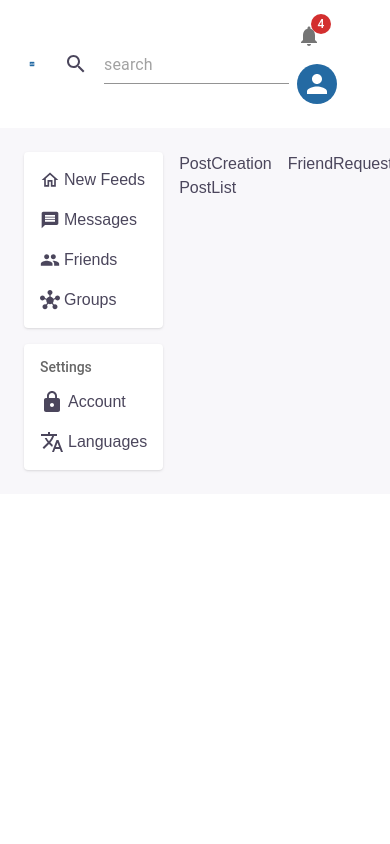
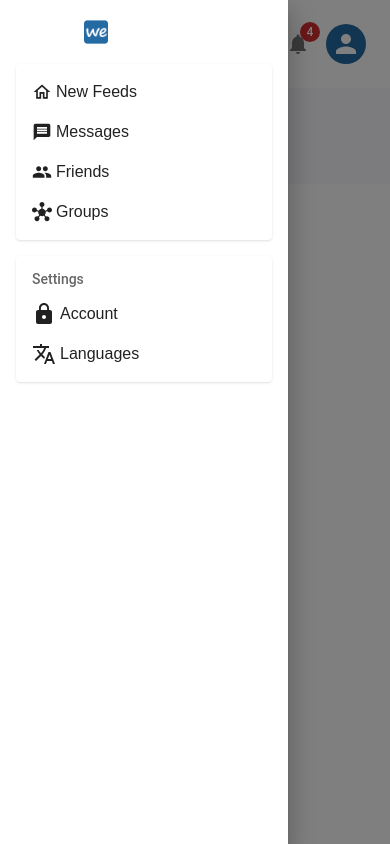
Before and after one commit to lqtnghia/Social-network, a React (Vite) app: page / in a window 390 px wide. Built offline with nearby package versions, Linux system fonts and the light colour scheme; no server answers.

Commit message:
sidebar mobile

```diff
--- a/src/components/Header.jsx
+++ b/src/components/Header.jsx
@@ -1,6 +1,11 @@
 import { useLogout } from '@hooks/useLogout';
 import { useUserInfo } from '@hooks/useUserInfo';
-import { AccountCircle, Notifications, Search } from '@mui/icons-material';
+import {
+  AccountCircle,
+  Notifications,
+  Search,
+  Menu as MenuIcon,
+} from '@mui/icons-material';
 import {
   AppBar,
   Avatar,
@@ -10,13 +15,21 @@ import {
   MenuItem,
   TextField,
   Toolbar,
+  useMediaQuery,
+  useTheme,
 } from '@mui/material';
+import { toggleDrawer } from '@redux/slices/settingsSlice';
 import React, { useState } from 'react';
+import { useDispatch } from 'react-redux';
+import { Link } from 'react-router-dom';
 
 const Header = () => {
   const [anchorEl, setAnchorEl] = useState(null);
   const userInfo = useUserInfo();
   const { logOut } = useLogout();
+  const theme = useTheme();
+  const isMobile = useMediaQuery(theme.breakpoints.down('sm'));
+  const dispatch = useDispatch();
 
   const handleCloseMenu = () => {
     setAnchorEl(null);
@@ -48,8 +61,15 @@ const Header = () => {
     <div>
       <AppBar color="white" position="static" className="!py-4">
         <Toolbar className="!min-h-fit justify-between">
+          {isMobile ? (
+            <IconButton onClick={() => dispatch(toggleDrawer())}>
+              <MenuIcon />
+            </IconButton>
+          ) : (
             <div className="flex items-center gap-4">
+              <Link to="/">
                 <img src="/Logo.png" className="h-8 w-8" />
+              </Link>
               <div className="flex items-center gap-4">
                 <Search />
                 <TextField
@@ -61,11 +81,18 @@ const Header = () => {
                     input: { className: 'h-10 px-3 py-2' },
                     htmlInput: { className: '!p-0' },
                   }}
+                  sx={{
+                    '.MuiInputBase-root::before': {
+                      display: 'none',
+                    },
+                  }}
                 />
               </div>
             </div>
+          )}
           <div>
             <IconButton size="medium">
+              {isMobile && <Search />}
               <Badge badgeContent={4} color="error">
                 <Notifications />
               </Badge>
--- a/src/components/Sidebar.jsx
+++ b/src/components/Sidebar.jsx
@@ -6,15 +6,23 @@ import {
   People,
   Translate,
 } from '@mui/icons-material';
-import { List, ListSubheader } from '@mui/material';
+import {
+  Drawer,
+  List,
+  ListSubheader,
+  useMediaQuery,
+  useTheme,
+} from '@mui/material';
+import { toggleDrawer } from '@redux/slices/settingsSlice';
 import React from 'react';
+import { useDispatch, useSelector } from 'react-redux';
 import { Link } from 'react-router-dom';
 
 // const ListStyled = styled(List)`
 // padding: 16px 12px
 // border-radius: 4px`;
 
-const Sidebar = () => {
+const SidebarContent = () => {
   return (
     <div className="flex w-64 flex-col gap-4">
       <List className="flex flex-col gap-4 rounded-sm bg-white !p-4 shadow">
@@ -48,4 +56,30 @@ const Sidebar = () => {
   );
 };
 
+const Sidebar = () => {
+  const theme = useTheme();
+  const isMobile = useMediaQuery(theme.breakpoints.down('sm'));
+  const isShowDrawer = useSelector((store) => store.settings.isShowDrawer);
+  const dispatch = useDispatch();
+
+  console.log('isMobile:', isMobile, 'isShowDrawer:', isShowDrawer);
+
+  return isMobile ? (
+    <Drawer
+      open={isShowDrawer}
+      onClose={() => dispatch(toggleDrawer())}
+      classes={{ paper: '!p-4 !bg-dark-200 flex flex-col gap-4' }}
+    >
+      <div>
+        <Link to="/">
+          <img src="/Logo.png" className="h-8 w-40" />
+        </Link>
+      </div>
+      <SidebarContent />
+    </Drawer>
+  ) : (
+    <SidebarContent />
+  );
+};
+
 export default Sidebar;
--- a/src/pages/HomePage.jsx
+++ b/src/pages/HomePage.jsx
@@ -11,7 +11,7 @@ function HomePage() {
         <PostCreation />
         <PostList />
       </div>
-      <div className="w-64">
+      <div className="hidden w-64 sm:block">
         <FriendRequest />
       </div>
     </div>
--- /dev/null
+++ b/src/redux/slices/settingsSlice.js
@@ -0,0 +1,18 @@
+import { createSlice } from '@reduxjs/toolkit';
+
+const initialState = {
+  isShowDrawer: true,
+};
+
+export const settingsSlice = createSlice({
+  name: 'settings',
+  initialState: initialState,
+  reducers: {
+    toggleDrawer: (state) => {
+      state.isShowDrawer = !state.isShowDrawer;
+    },
+  },
+});
+
+export const { toggleDrawer } = settingsSlice.actions;
+export default settingsSlice.reducer;
--- a/src/redux/store.js
+++ b/src/redux/store.js
@@ -1,6 +1,8 @@
 import { combineReducers, configureStore } from '@reduxjs/toolkit';
 import authReducer from '@redux/slices/authSlice';
 import snackbarReducer from '@redux/slices/snackbarSlice';
+import settingsReducer from '@redux/slices/settingsSlice';
+
 // import RootLayout from '@pages/RootLayout';
 import { rootApi } from '@services/rootApi';
 import persistReducer from 'redux-persist/es/persistReducer';
@@ -27,6 +29,7 @@ const persistedReducer = persistReducer(
   combineReducers({
     auth: authReducer,
     snackbar: snackbarReducer,
+    settings: settingsReducer,
     [rootApi.reducerPath]: rootApi.reducer,
   }),
 );
```
Lines whose indentation alone changed are shown as unchanged.
